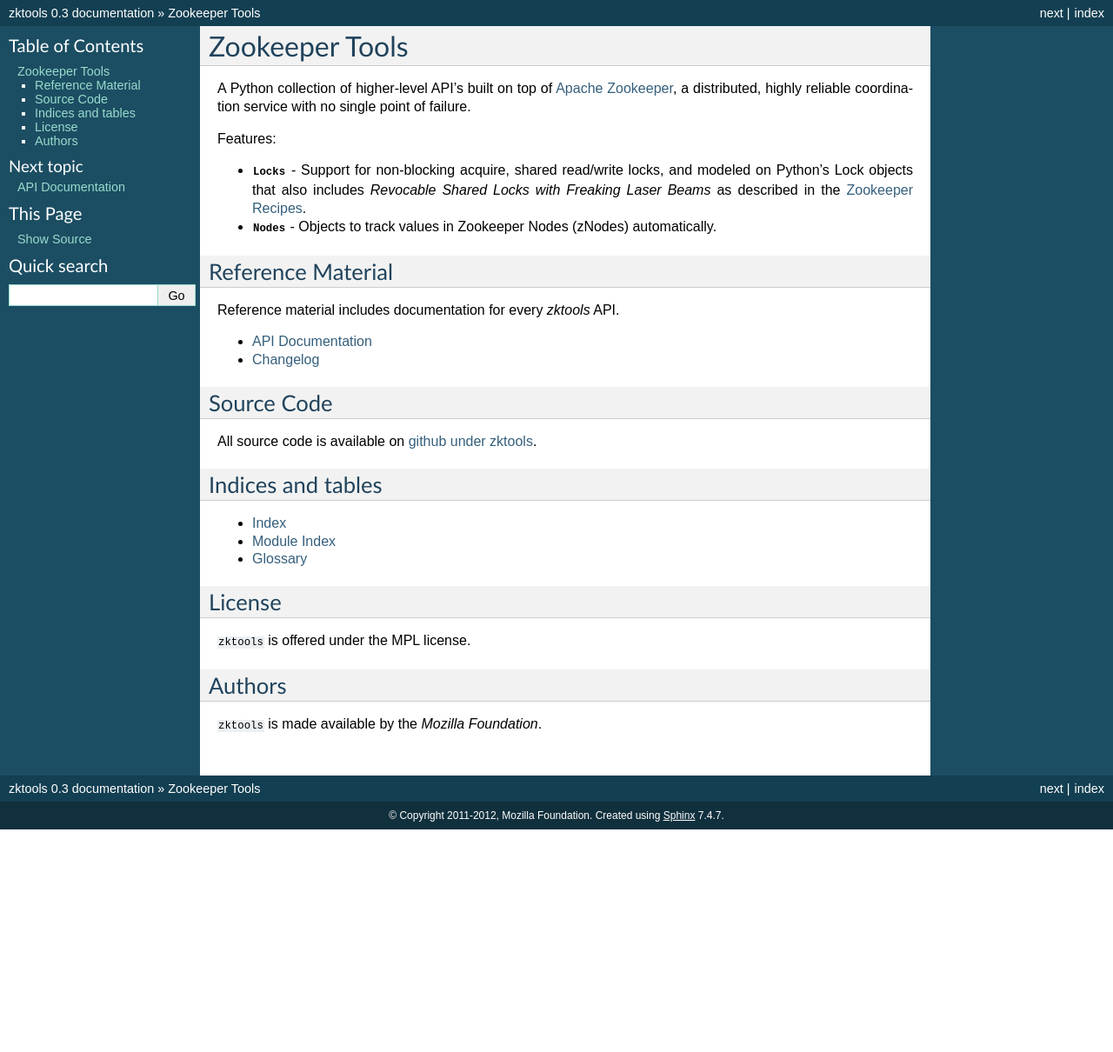
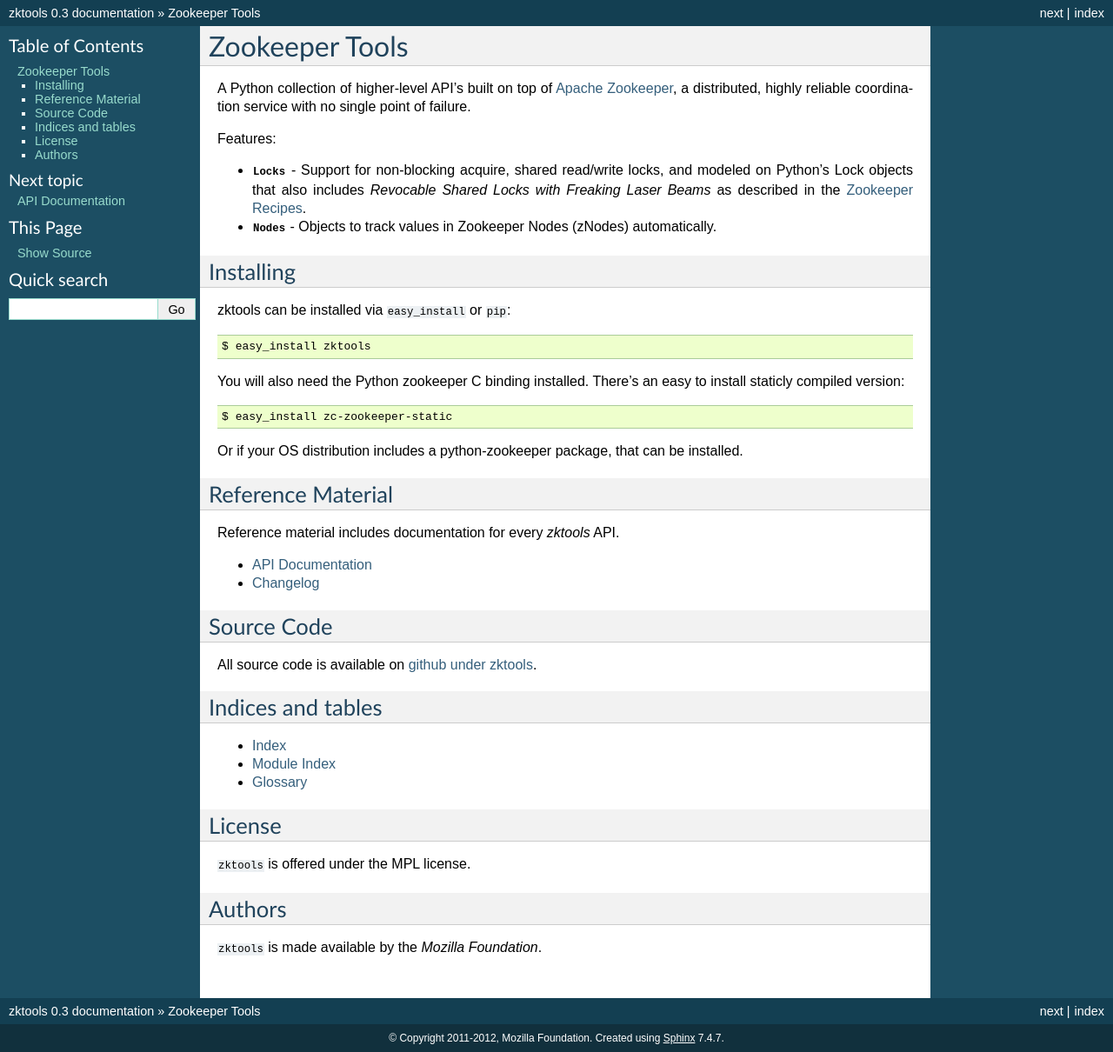
Before and after one commit to mozilla-services/zktools, a Sphinx documentation site: the page built from docs/index.rst, in a window 1280 px wide. Shown: the whole page at 87% size. Built offline with Sphinx 7.4.7, drawn with Linux system fonts in a browser that asks for light colours; before the commit the page ends 954 px from its top, so only the background shows below that.

Commit message:
Don't require zc-zookeeper-static as a dep.

```diff
--- a/CHANGES.rst
+++ b/CHANGES.rst
@@ -15,6 +15,8 @@ Changes
   connection loss exception during their call, and have lock code run
   in a separate thread to ensure it doesn't deadlock the ZK event
   thread.
+- Removed zc-zookeeper-static requirement as some OS distributions include
+  the python zookeeper binding as a system package.
 
 Bugfixes
 ********
--- a/docs/index.rst
+++ b/docs/index.rst
@@ -14,6 +14,25 @@ Features:
   Laser Beams` as described in the `Zookeeper Recipes`_.
 * :mod:`Nodes <zktools.node>` - Objects to track values in Zookeeper
   Nodes (zNodes) automatically.
+
+Installing
+==========
+
+zktools can be installed via ``easy_install`` or ``pip``:
+
+.. code-block:: bash
+
+    $ easy_install zktools
+
+You will also need the Python zookeeper C binding installed. There's an
+easy to install staticly compiled version:
+
+.. code-block:: bash
+
+    $ easy_install zc-zookeeper-static
+
+Or if your OS distribution includes a python-zookeeper package, that can
+be installed.
 
 Reference Material
 ==================
--- a/setup.py
+++ b/setup.py
@@ -18,7 +18,6 @@ reqs = [
 on_rtd = os.environ.get('READTHEDOCS', None) == 'True'
 if not on_rtd:
     reqs.extend([
-        "zc-zookeeper-static>=3.3.4.0",
     ])
 
 setup(
```
Also changed, not shown: .travis.yml.
